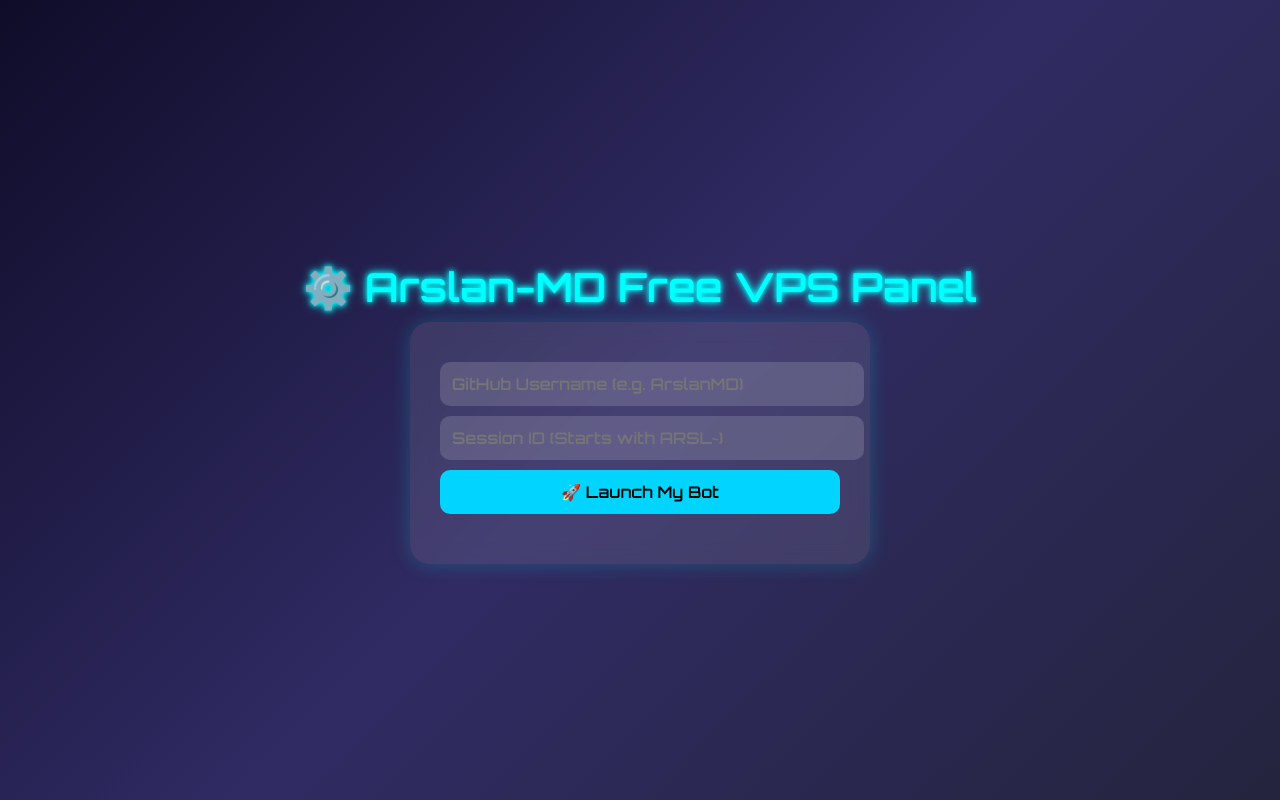
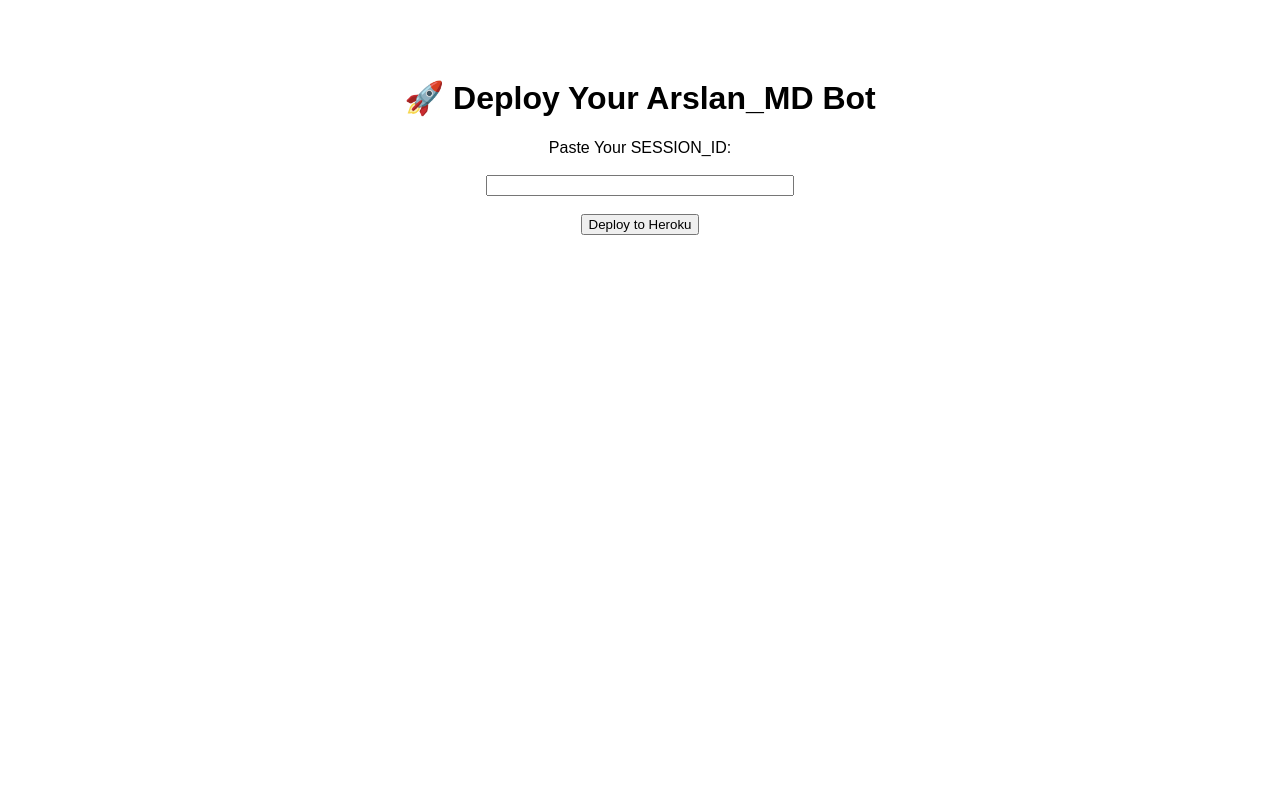
Before and after one commit to Arslan-MD/arslan-md-hosting, a website: page index.html in a window 1280 px wide. Drawn offline with Linux system fonts and the light colour scheme.

Commit message:
Update index.html

```diff
--- a/index.html
+++ b/index.html
@@ -1,106 +1,15 @@
+<!-- index.html -->
 <!DOCTYPE html>
-<html lang="en">
+<html>
 <head>
-  <meta charset="UTF-8" />
-  <meta name="viewport" content="width=device-width, initial-scale=1.0"/>
-  <title>🚀 Arslan-MD Hosting Panel</title>
-  <link href="https://fonts.googleapis.com/css2?family=Orbitron:wght@600&display=swap" rel="stylesheet">
-  <style>
-    body {
-      margin: 0;
-      font-family: 'Orbitron', sans-serif;
-      background: linear-gradient(135deg, #0f0c29, #302b63, #24243e);
-      color: #fff;
-      display: flex;
-      flex-direction: column;
-      align-items: center;
-      justify-content: center;
-      height: 100vh;
-      overflow: hidden;
-    }
-
-    h1 {
-      font-size: 2.5rem;
-      margin-bottom: 10px;
-    }
-
-    .form-container {
-      background: rgba(255, 255, 255, 0.1);
-      padding: 30px;
-      border-radius: 20px;
-      backdrop-filter: blur(10px);
-      box-shadow: 0 0 20px rgba(0, 255, 255, 0.2);
-      width: 90%;
-      max-width: 400px;
-    }
-
-    input, button {
-      width: 100%;
-      padding: 12px;
-      margin-top: 10px;
-      border-radius: 10px;
-      border: none;
-      font-size: 1rem;
-      font-family: 'Orbitron', sans-serif;
-    }
-
-    input {
-      background: rgba(255, 255, 255, 0.15);
-      color: #fff;
-    }
-
-    button {
-      background: #00d4ff;
-      color: #000;
-      cursor: pointer;
-      transition: background 0.3s ease;
-    }
-
-    button:hover {
-      background: #00aacc;
-    }
-
-    #result {
-      margin-top: 20px;
-      font-size: 1rem;
-    }
-
-    .glow {
-      color: #0ff;
-      text-shadow: 0 0 5px #0ff, 0 0 10px #0ff;
-    }
-  </style>
+  <title>Deploy Arslan_MD Bot</title>
 </head>
-<body>
-  <h1 class="glow">⚙️ Arslan-MD Free VPS Panel</h1>
-  <div class="form-container">
-    <input type="text" id="username" placeholder="GitHub Username (e.g. ArslanMD)" />
-    <input type="text" id="session" placeholder="Session ID (Starts with ARSL~)" />
-    <button onclick="verify()">🚀 Launch My Bot</button>
-    <div id="result"></div>
-  </div>
-
-  <script>
-    async function verify() {
-      const username = document.getElementById("username").value.trim();
-      const session = document.getElementById("session").value.trim();
-      const result = document.getElementById("result");
-
-      if (!username || !session) {
-        result.innerHTML = "❌ Please fill in all fields!";
-        return;
-      }
-
-      result.innerHTML = "⏳ Verifying your session...";
-
-      try {
-        const res = await fetch(`/verify?username=${encodeURIComponent(username)}&session=${encodeURIComponent(session)}`);
-        const text = await res.text();
-        result.innerHTML = `✅ ${text}`;
-      } catch (err) {
-        result.innerHTML = "❌ Failed to connect to server!";
-      }
-    }
-  </script>
+<body style="font-family: Arial; text-align: center; padding-top: 50px;">
+  <h1>🚀 Deploy Your Arslan_MD Bot</h1>
+  <form action="/deploy" method="POST">
+    <label for="session">Paste Your SESSION_ID:</label><br><br>
+    <input type="text" id="session" name="session" required style="width: 300px;"><br><br>
+    <button type="submit">Deploy to Heroku</button>
+  </form>
 </body>
 </html>
```
